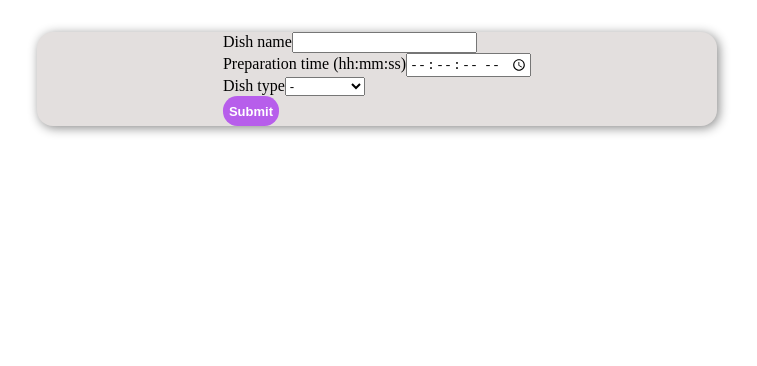
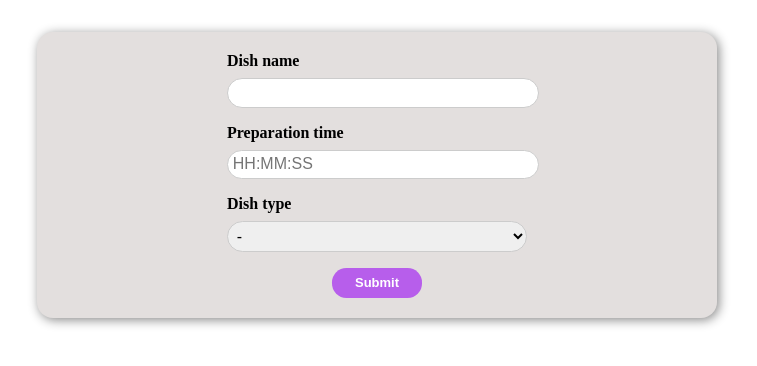
Before and after one commit to zaraod17/task-hexOcean, a Next.js app: page / in a window 1280 px wide. Shown: the top 366 px of the page, without its empty margins (263-1020 px from the left). Built offline with nearby package versions, Linux system fonts and the light colour scheme.

Commit message:
Style and change structure of the component

```diff
--- a/components/DishForm/DishForm.styled.ts
+++ b/components/DishForm/DishForm.styled.ts
@@ -8,7 +8,48 @@ export const FormWrapper = styled.div`
   justify-content: center;
   margin-top: 2rem;
   padding-inline: 20px;
+  padding-block: 20px;
   box-shadow: 2px 2px 11px #888888;
+
+  form {
+    display: flex;
+    flex-direction: column;
+    align-items: center;
+    width: 300px;
+
+    .input-field {
+      display: flex;
+      flex-direction: column;
+      margin-bottom: 1rem;
+      width: 100%;
+    }
+
+    label {
+      font-weight: 600;
+      margin-bottom: 0.5rem;
+    }
+
+    input,
+    select {
+      font-size: 1rem;
+      padding: 0.3rem;
+      border: 1px solid #ccc;
+      border-radius: 1rem;
+      width: 100%;
+    }
+
+    input:focus,
+    select:focus {
+      outline: none;
+      border-color: #0077ff;
+    }
+
+    span {
+      color: #f00;
+      font-size: 0.8rem;
+      margin-top: 0.25rem;
+    }
+  }
 `;
 
 export const StyledButton = styled.button`
@@ -19,6 +60,7 @@ export const StyledButton = styled.button`
   height: 30px;
   border-radius: 0.9rem;
   font-size: 13px;
+  width: 30%;
 
   :hover {
     background-color: #7022c9;
--- a/components/DishForm/DishForm.tsx
+++ b/components/DishForm/DishForm.tsx
@@ -5,42 +5,65 @@ import { FormProps } from "./DishForm.types";
 
 import { FormWrapper, StyledButton } from "./DishForm.styled";
 
+import {
+  renderTextField,
+  renderDurationField,
+  renderNumberField,
+  renderSelectField,
+} from "./InputFields/InputFields";
+
 interface Props extends InjectedFormProps<FormProps> {}
 
 const DishForm: React.FC<Props> = ({ handleSubmit }) => {
-  const [selectedMeal, setSeletecMeal] = useState<string | null>();
+  const [selectedMeal, setSelectedMeal] = useState<string | null>();
 
-  const onSubmit = (values: FormProps) => {
+  const API_URL =
+    "https://umzzcc503l.execute-api.us-west-2.amazonaws.com/dishes/";
+
+  const onSubmit = async (values: FormProps) => {
+    try {
       console.log(values);
+      const response = await fetch(API_URL, {
+        method: "POST",
+        headers: { "Content-Type": "application/json" },
+        body: JSON.stringify(values),
+      });
+
+      const result = await response.json();
+      console.log(result);
+    } catch (error) {
+      console.log(error);
+    }
   };
 
-  const handleOption = (event: React.ChangeEvent<HTMLSelectElement>) => {
-    setSeletecMeal(event.target.value);
+  const handleMealTypeChange = (event: React.ChangeEvent<HTMLSelectElement>) => {
+    setSelectedMeal(event.target.value);
   };
 
   return (
     <FormWrapper>
       <form onSubmit={handleSubmit(onSubmit)}>
-        <div>
-          <label htmlFor="name">Dish name</label>
-          <Field name="name" component="input" required></Field>
-        </div>
-        <div>
-          <label htmlFor="preparation_time">Preparation time (hh:mm:ss)</label>
+        <Field
+          name="name"
+          component={renderTextField}
+          type="text"
+          label={"Dish name"}
+          required
+        ></Field>
+
         <Field
           name="preparation_time"
-            component="input"
-            type="time"
-            step={1}
+          component={renderDurationField}
+          label={"Preparation time"}
+          type="text"
           required
         ></Field>
-        </div>
-        <div>
-          <label htmlFor="Type">Dish type</label>
+
         <Field
           name="type"
-            component="select"
-            onChange={handleOption}
+          label="Dish type"
+          component={renderSelectField}
+          onChange={handleMealTypeChange}
           required
         >
           <option value="">-</option>
@@ -48,46 +71,47 @@ const DishForm: React.FC<Props> = ({ handleSubmit }) => {
           <option value="soup">Soup</option>
           <option value="sandwich">Sandwich</option>
         </Field>
-        </div>
+
         {selectedMeal === "pizza" && (
           <>
-            <label htmlFor="no_of_slices">Number of slices</label>
             <Field
               name="no_of_slices"
-              component="input"
+              label="Number of slices"
+              component={renderNumberField}
               type="number"
               min={0}
-              required
+              required={selectedMeal === "pizza"}
             ></Field>
-            <label htmlFor="diameter">Diameter</label>
             <Field
               name="diameter"
-              component="input"
-              type="number"
+              label="Diameter"
+              component={renderNumberField}
+              type="text" // should be the number, text to see errors from api
               step={0.01}
               min={0}
-              label="Diameter"
-              required
+              required={selectedMeal === "pizza"}
             />
           </>
         )}
         {selectedMeal === "soup" && (
-          <div>
-            <label htmlFor="spiciness_scale">Spiciness scale (1-10)</label>
-            <Field name="spiciness_scale" component="input" type="" required />
-          </div>
+          <Field
+            name="spiciness_scale"
+            component={renderNumberField}
+            label="Spiciness scale (1-10)"
+            min={1}
+            max={10}
+            required={selectedMeal === "soup"}
+          />
         )}
         {selectedMeal === "sandwich" && (
-          <div>
-            <label htmlFor="slices_of_bread">Slices of bread</label>
           <Field
             name="slices_of_bread"
             type="number"
+            label="Slices of bread"
             min={0}
-              component="input"
-              required
+            component={renderNumberField}
+            required={selectedMeal === "sandwich"}
           />
-          </div>
         )}
         <StyledButton>Submit</StyledButton>
       </form>
--- /dev/null
+++ b/components/DishForm/InputFields/InputFields.tsx
@@ -0,0 +1,85 @@
+import {
+  FieldTextProps,
+  DurationFieldProps,
+  NumberFieldProps,
+  SelectFieldProps,
+} from "./InputField.types";
+
+export const renderTextField = ({
+  input,
+  required,
+  type,
+  label,
+  meta: { touched, error },
+}: FieldTextProps) => (
+  <div className="input-field">
+    <label>{label}</label>
+    <div>
+      <input {...input} required={required} type={type} />
+      {touched && error && <span>{error}</span>}
+    </div>
+  </div>
+);
+export const renderDurationField = ({
+  input,
+  required,
+  type,
+  label,
+  meta: { touched, error },
+}: DurationFieldProps) => (
+  <div className="input-field">
+    <label>{label}</label>
+    <div>
+      <input
+        {...input}
+        required={required}
+        type={type}
+        pattern="^[0-9]{2}:[0-9]{2}:[0-9]{2}$"
+        placeholder="HH:MM:SS"
+      />
+      {touched && error && <span>{error}</span>}
+    </div>
+  </div>
+);
+export const renderSelectField = ({
+  input,
+  label,
+  required,
+  meta: { touched, error },
+  children,
+}: SelectFieldProps) => (
+  <div className="input-field">
+    <label>{label}</label>
+    <div>
+      <select {...input} required={required}>
+        {children}
+      </select>
+      {touched && error && <span>{error}</span>}
+    </div>
+  </div>
+);
+export const renderNumberField = ({
+  input,
+  step,
+  max,
+  min,
+  label,
+  type,
+  required,
+  meta: { touched, error },
+}: NumberFieldProps) => (
+  <div className="input-field">
+    <label>{label}</label>
+    <div>
+      <input
+        {...input}
+        type={type}
+        step={step}
+        max={max}
+        min={min}
+        required={required}
+      />
+      {touched && error && <span>{error}</span>}
+    </div>
+  </div>
+);
```
Also changed, not shown: components/DishForm/InputFields/InputField.types.ts (added, +27 -0 lines). Lines whose indentation alone changed are shown as unchanged.
